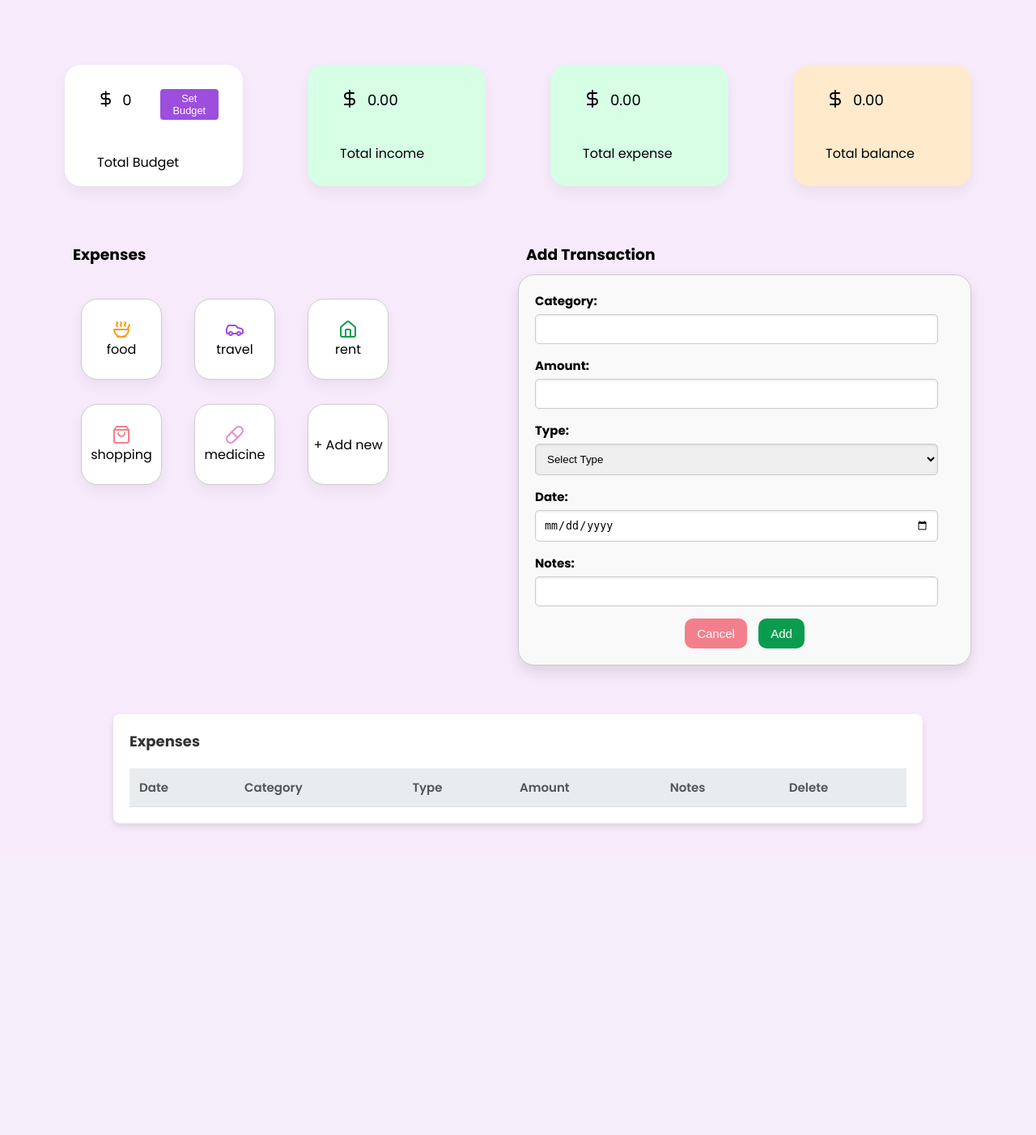
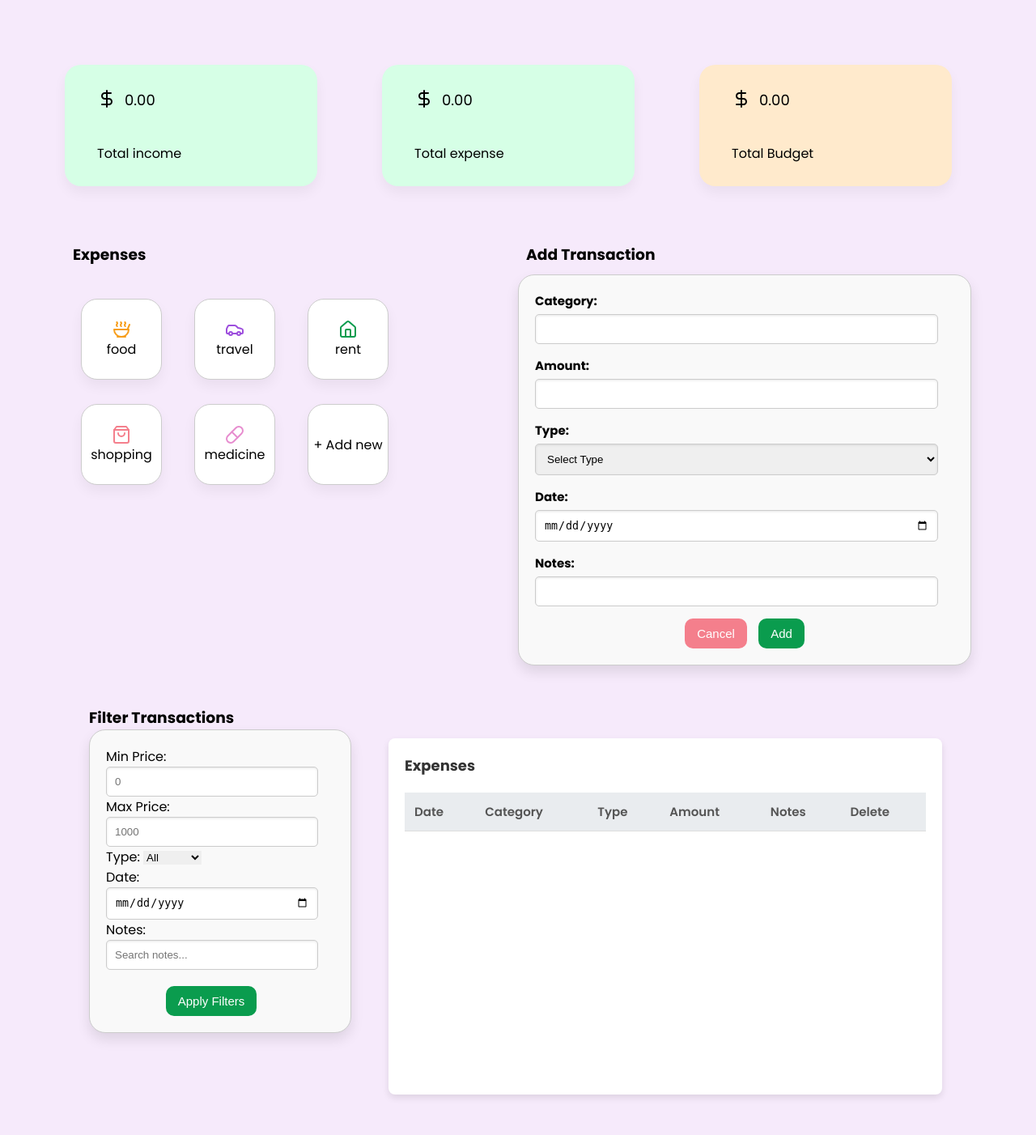
Before and after one commit to FatimaAlZahraaHammoud/expense-tracker-website, a PHP site: page / in a window 1280 px wide. Shown: the part 80-1482 px from the top of the page at 81% size. Before the commit the page ends 1103 px from the top, so only its background shows below. Run offline with PHP 8.4, Linux system fonts and the light colour scheme; lists and menus that the app fills with data are empty.

Commit message:
Add filter section and fix table

```diff
--- a/index.html
+++ b/index.html
@@ -32,17 +32,6 @@
                     <line x1="12" x2="12" y1="2" y2="22"/>
                     <path d="M17 5H9.5a3.5 3.5 0 0 0 0 7h5a3.5 3.5 0 0 1 0 7H6"/>
                 </svg>
-                <p class="budget-money" id="budget-money">0</p>
-                <button id="set-budget" class="set-budget-btn">Set Budget</button>
-            </div>
-            <p class="type">Total Budget</p>
-        </div>
-        <div class="card">
-            <div class="amount">
-                <svg xmlns="http://www.w3.org/2000/svg" width="24" height="24" viewBox="0 0 24 24" fill="none" stroke="currentColor" stroke-width="2" stroke-linecap="round" stroke-linejoin="round" class="lucide lucide-dollar-sign">
-                    <line x1="12" x2="12" y1="2" y2="22"/>
-                    <path d="M17 5H9.5a3.5 3.5 0 0 0 0 7h5a3.5 3.5 0 0 1 0 7H6"/>
-                </svg>
                 <p class="income-money" id="income-money">0</p>
             </div>
             <p class="type">Total income</p>
@@ -63,9 +52,9 @@
                     <line x1="12" x2="12" y1="2" y2="22"/>
                     <path d="M17 5H9.5a3.5 3.5 0 0 0 0 7h5a3.5 3.5 0 0 1 0 7H6"/>
                 </svg>
-                <p class="balance-money" id="balance-money">0</p>
+                <p class="budget-money" id="budget-money">0</p>
             </div>
-            <p class="type">Total balance</p>
+            <p class="type">Total Budget</p>
         </div>
     </div>
 
@@ -158,12 +147,44 @@
         </div>
     </div>
 
-    <!--Transactions table-->
+    <!--Transactions table and filter-->
+
+    <div class="table-and-filter">
+        <div class="filter-container">
+            <h3>Filter Transactions</h3>
+            <div class="filter-groups">
+                <div class="filter-group">
+                    <label for="min-price">Min Price:</label>
+                    <input type="number" id="min-price" placeholder="0">
+                </div>
+                <div class="filter-group">
+                    <label for="max-price">Max Price:</label>
+                    <input type="number" id="max-price" placeholder="1000">
+                </div>
+                <div class="filter-group">
+                    <label for="type">Type:</label>
+                    <select id="type">
+                        <option value="">All</option>
+                        <option value="income">Income</option>
+                        <option value="expense">Expense</option>
+                    </select>
+                </div>
+                <div class="filter-group">
+                    <label for="date">Date:</label>
+                    <input type="date" id="date">
+                </div>
+                <div class="filter-group">
+                    <label for="notes">Notes:</label>
+                    <input type="text" id="notes" placeholder="Search notes...">
+                </div>
+                <div class="apply"><button id="apply-filters" class="bg-green">Apply Filters</button></div>
+            </div>
+        </div>
+
 
         <div class="transactions-container" id="transactions-container">
             <div class="top-div">
                 <h4>Expenses</h4>
-            <i class="filter"></i>
             </div>
 
             <div class="transactions-table">
@@ -182,6 +203,7 @@
                 </table>
             </div>
         </div>
+    </div>
 
     <script src="./scripts/transactions.js"></script>
 </body>
--- a/scripts/transactions.js
+++ b/scripts/transactions.js
@@ -4,7 +4,7 @@ document.addEventListener("DOMContentLoaded", function () {
 
     const income_money = document.getElementById("income-money");
     const expense_money = document.getElementById("expense-money");
-    const balance_money = document.getElementById("balance-money");
+    const budget_money = document.getElementById("budget-money");
     const table_body = document.getElementById("table-body");
     const transactionForm = document.getElementById("transactionForm");
     const add_Transaction = document.getElementById("submitTransaction");
@@ -30,21 +30,21 @@ document.addEventListener("DOMContentLoaded", function () {
 
 
     function updateDisplay() {
-        const balance = totalIncome - totalExpenses;
+        const budget = totalIncome - totalExpenses;
         income_money.textContent = totalIncome.toFixed(2);
         expense_money.textContent = totalExpenses.toFixed(2);
-        balance_money.textContent = balance.toFixed(2);
+        budget_money.textContent = budget.toFixed(2);
 
         // Select the card elements
         const incomeCard = document.querySelector(".income-money").closest(".card");
         const expenseCard = document.querySelector(".expense-money").closest(".card");
-        const balanceCard = document.querySelector(".balance-money").closest(".card");
+        const budgetCard = document.querySelector(".budget-money").closest(".card");
 
         // Update card background colors based on conditions
-        updateBackgroundColor(incomeCard, expenseCard, balanceCard, balance);
+        updateBackgroundColor(incomeCard, expenseCard, budgetCard, budget);
     }
 
-    function updateBackgroundColor(incomeCard, expenseCard, balanceCard, balance) {
+    function updateBackgroundColor(incomeCard, expenseCard, budgetCard, budget) {
         const expensePercentage = (Math.abs(totalExpenses) / totalIncome) * 100;
         const incomeStatus = totalIncome - Math.abs(totalExpenses);
 
@@ -66,13 +66,13 @@ document.addEventListener("DOMContentLoaded", function () {
             incomeCard.style.backgroundColor = "#d6ffe6";
         }
 
-        // Set balance card background color
-        if (balance < 0) {
-            balanceCard.style.backgroundColor = "#FFD7D7";
-        } else if (balance === 0) {
-            balanceCard.style.backgroundColor = "#ffeacc";
+        // Set budget card background color
+        if (budget < 0) {
+            budgetCard.style.backgroundColor = "#FFD7D7";
+        } else if (budget === 0) {
+            budgetCard.style.backgroundColor = "#ffeacc";
         } else {
-            balanceCard.style.backgroundColor = "#d6ffe6";
+            budgetCard.style.backgroundColor = "#d6ffe6";
         }
     }
 
--- a/styles/style.css
+++ b/styles/style.css
@@ -4,16 +4,17 @@ body{
     font-family: 'Poppins', Arial;
 }
 
-/*Section 1: Total income, expense and balance*/
+/*Section 1: Total income, expense and budget*/
 
 .budget-container{
     padding: 40px;
     display: flex;
+    flex-wrap: wrap;
 }
 
 .card{
     background-color: white;
-    width: 30%;
+    width: 26%;
     height: 150px;
     margin: 40px 40px 0 40px;
     border-radius: 20px;
@@ -39,17 +40,6 @@ body{
 .type{
     margin-top: 40px;
     margin-left: 10px;
-}
-
-.set-budget-btn {
-    font-size: 0.8em;
-    margin-left: 35px;
-    padding: 4px 8px;
-    cursor: pointer;
-    background-color: #9d4edd;
-    color: white;
-    border: none;
-    border-radius: 4px;
 }
 
 /*Section 2: Expenses categories and Add transaction form*/
@@ -123,9 +113,7 @@ body{
     font-size: 15px;
 }
 
-.add-form input[type="text"],
-.add-form input[type="number"],
-.add-form input[type="date"],
+.add-form input,
 .add-form select {
     width: calc(100% - 20px);
     padding: 10px; ;
@@ -183,13 +171,70 @@ body{
     color: #333;
 }
 
-.top-div .filter {
-    font-size: 18px;
+/* Style filter */
+
+.table-and-filter{
+    padding: 10px 20px;
+    margin: 20px auto;
+    display: flex;
+    width: calc(100% - 100px);
+    box-sizing: border-box;
+}
+
+.filter-container .transactions-container{
+    flex: 1;
+    width: 50%;
+}
+
+.filter-container{
+    margin-left: 40px;
+}
+
+.filter-groups{
+    background-color: #f9f9f9;
+    border-radius: 20px;
+    border: 1px solid #ccc;
+    box-shadow: 0 8px 16px rgba(0, 0, 0, 0.1);
+    padding: 20px;
+    box-sizing: border-box;
+}
+
+.filter-groups input{
+    width: calc(100% - 20px);
+    padding: 10px; ;
+    border: 1px solid #ccc;
+    border-radius: 5px;
+    box-shadow: inset 0 1px 3px rgba(0, 0, 0, 0.1);
+}
+
+.filter-groups .apply{
+    text-align: center;
+}
+
+.filter-groups button{
+    color: white;
+    padding: 10px 15px;
+    border: none;
+    border-radius: 10px;
     cursor: pointer;
-    color: #333;
+    font-size: 15px;
+    transition: background-color 0.3s;
+    margin-top: 20px;
+    margin-right: 22px;
+    text-align: center;
+}
+
+.filter-groups button:hover{
+    background-color: #087C3E;
 }
 
 /* Style table body*/
+
+.transactions-container{
+    width: 60%;
+    margin-bottom: 20px;
+    height: 55vh;
+}
 
 .transactions-table table {
     width: 100%;
@@ -302,7 +347,7 @@ body{
     background-color: #e06674;
 }
 
-.detail-item input{
+.detail-item input, .detail-item select{
     width: calc(100% - 20px);
     padding: 10px; ;
     border: 1px solid #ccc;
```
Lines whose indentation alone changed are shown as unchanged.
